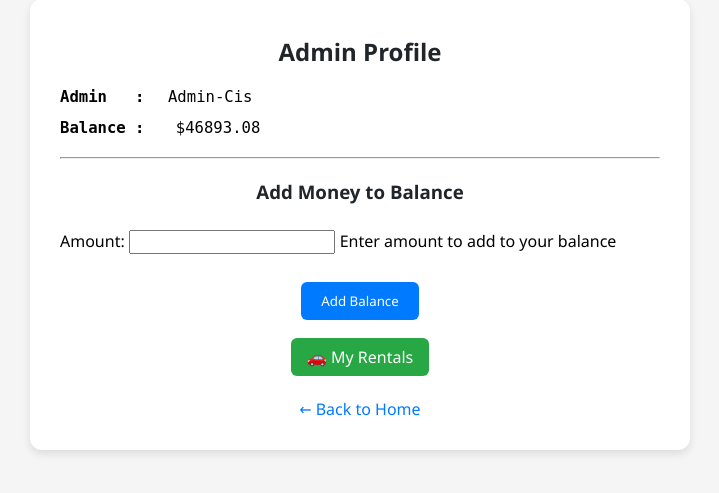
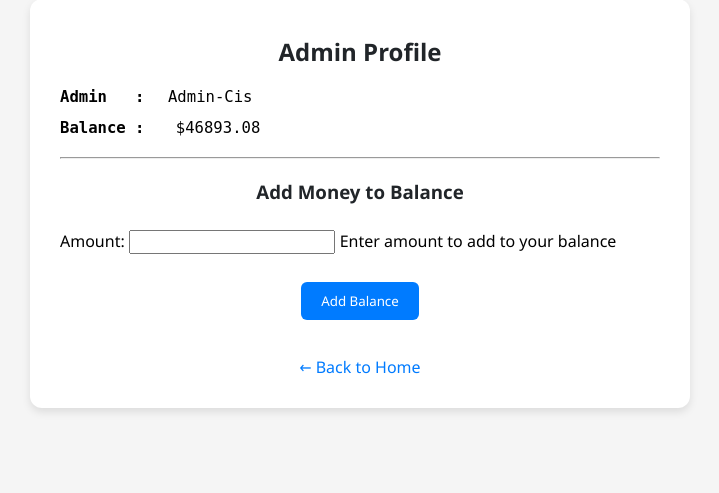
Before and after one commit to huzaifa-2005/Car-Rental-System, a Django app: page /profile/ in a window 1280 px wide. Shown: the part 161-654 px from the top of the page, without its empty margins (280-999 px from the left). Run offline with Django 5.2, Linux system fonts and the light colour scheme; a user stored in the database is signed in.

Commit message:
Fix : Removed "My Rentals" button from admin profile. Added two cars after removing two cars having inappropriate model years.

```diff
--- a/main_app/templates/main_app/profile.html
+++ b/main_app/templates/main_app/profile.html
@@ -107,12 +107,13 @@
                 </button>
             </div>
         </form>
-        <div style="text-align: center; margin-top: 20px;">
-            <a href="{% url 'rental_history' %}" style="background-color: #28a745; color: white; padding: 8px 16px; border-radius: 6px; text-decoration: none; font-weight: 500;">
-                🚗 My Rentals
-            </a>
-        </div>
-
+        {% if not user.is_superuser %}
+            <div style="text-align: center; margin-top: 20px;">
+                <a href="{% url 'rental_history' %}" style="background-color: #28a745; color: white; padding: 8px 16px; border-radius: 6px; text-decoration: none; font-weight: 500;">
+                    🚗 My Rentals
+                </a>
+            </div>
+        {% endif %}
 
         <div style="text-align: center; margin-top: 30px;">
             <a href="{% url 'home' %}" style="color: #007BFF; text-decoration: none;">&larr; Back to Home</a>
```
Also changed, not shown: db.sqlite3.
